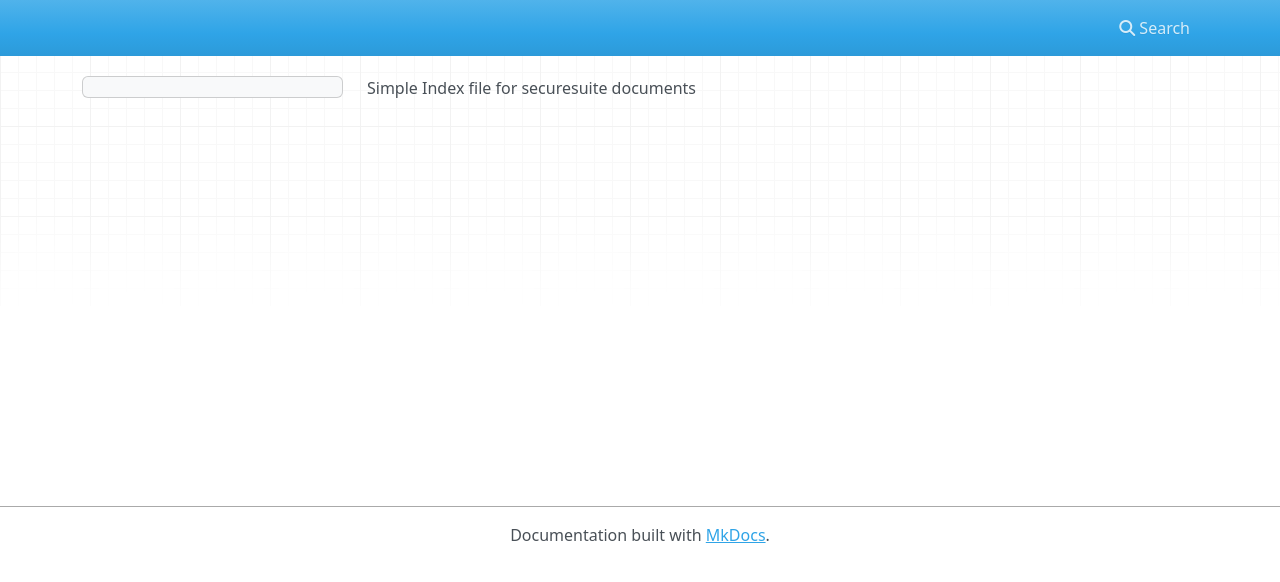
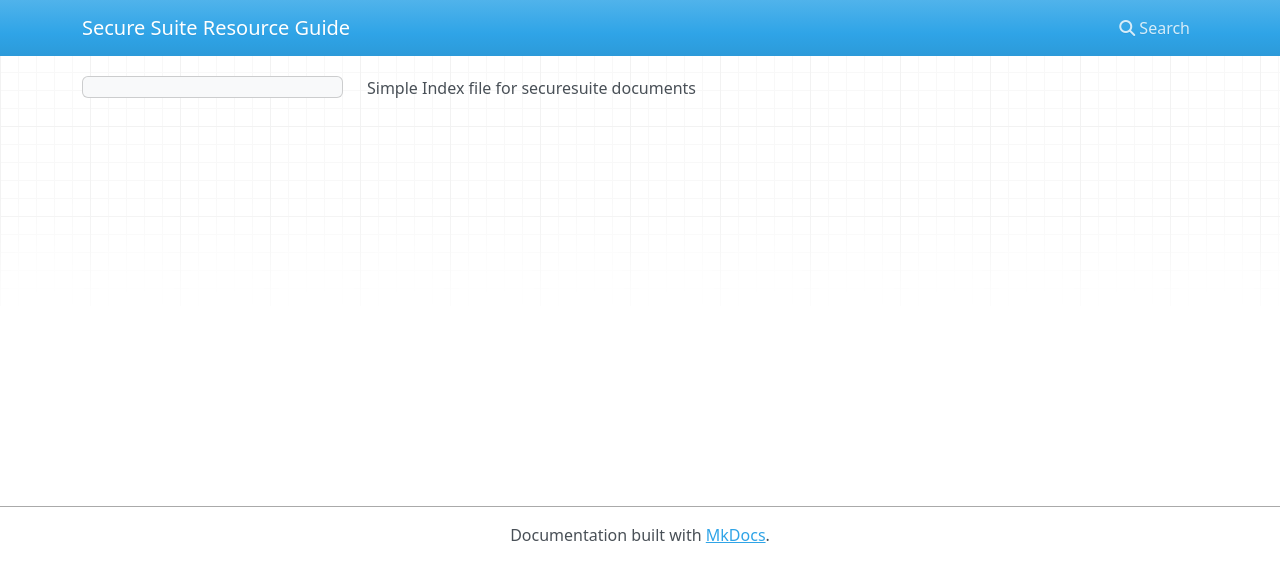
Before and after one commit to CISecurity/SecureSuiteResourceGuide, an MkDocs documentation site: the page built from docs/index.md, in a window 1280 px wide. Shown: the top 582 px of the page. Built offline with MkDocs 1.6.1, drawn with Linux system fonts in a browser that asks for light colours; nearby versions of some CDN libraries.

Commit message:
changing structure to mkdocs

```diff
--- a/mkdocs.yml
+++ b/mkdocs.yml
@@ -1,2 +1 @@
-nav:
-- 'index.md'
+site_name: 'Secure Suite Resource Guide'
```
